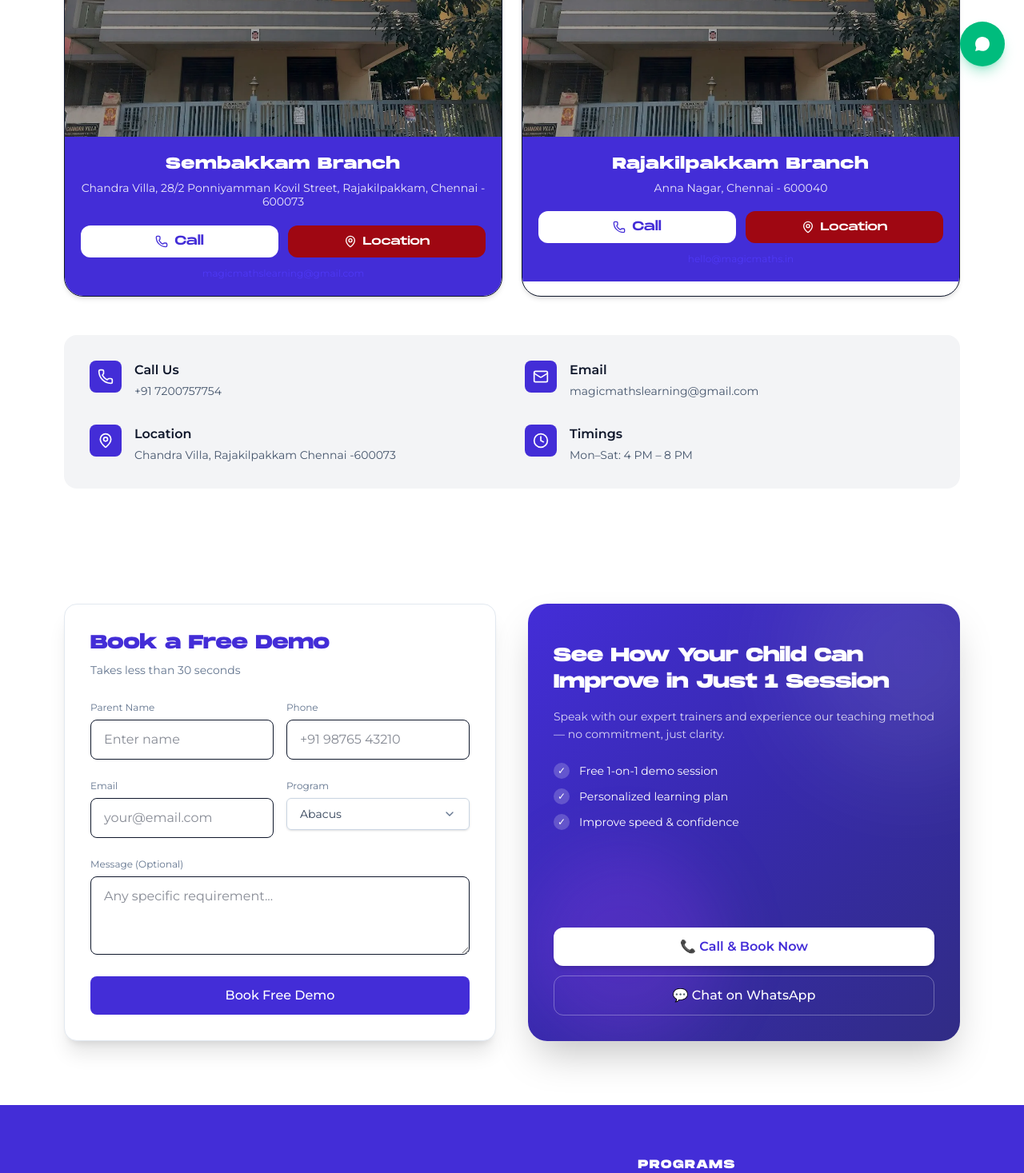
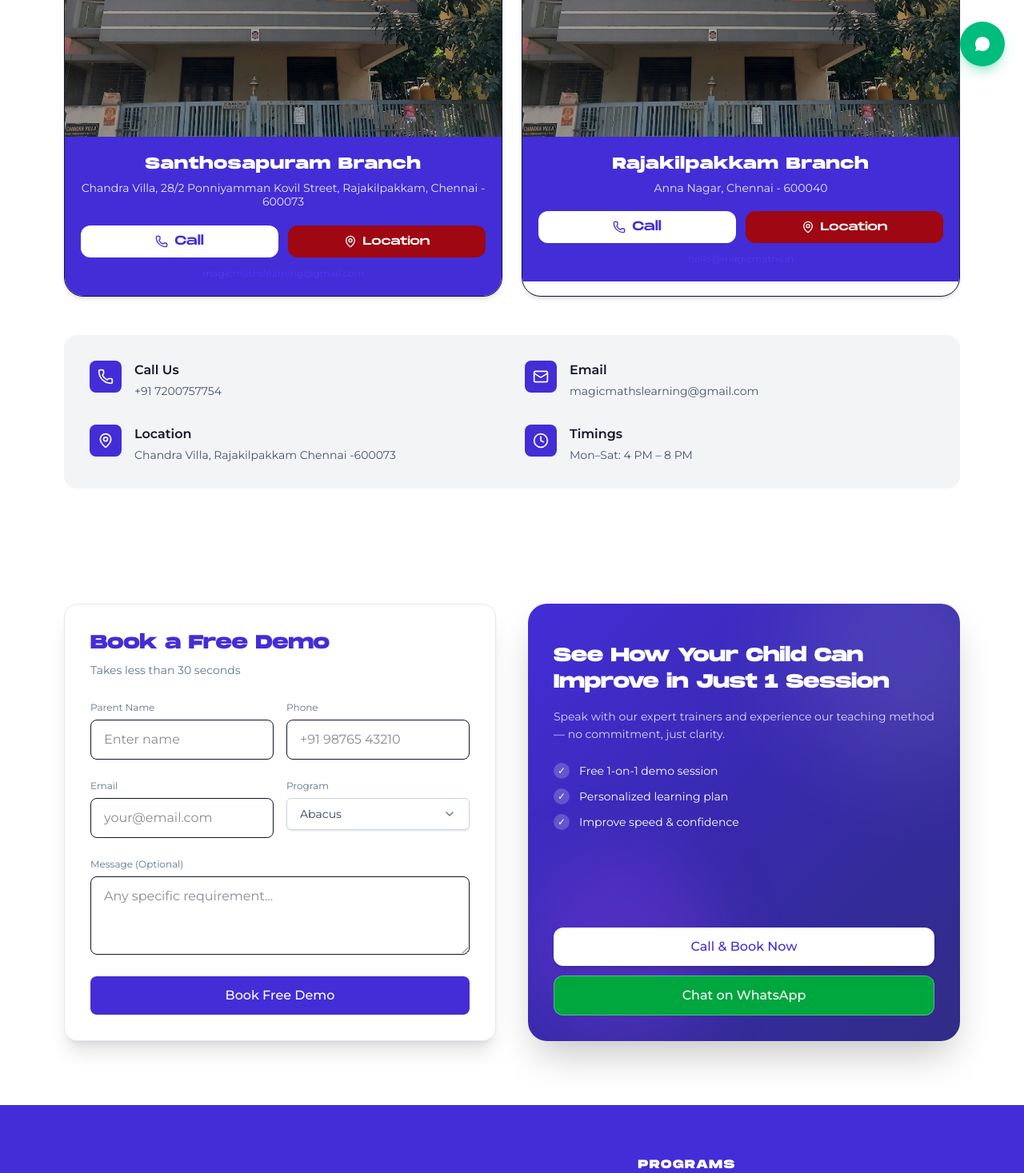
Before and after one commit to SiddharthAnbumani/solve-magic-math-02-05-2026, a Next.js app: page /contact in a window 1280 px wide. Shown: the part 693-2160 px from the top of the page at 80% size. Built offline with nearby package versions, Linux system fonts and the light colour scheme.

Commit message:
Added .env and changed URL

```diff
--- a/app/about/page.tsx
+++ b/app/about/page.tsx
@@ -116,12 +116,12 @@ export default function AboutPage() {
 
       {[
         {
-          name: "Sembakkam",
-          sub: "Flagship center · 30+ students",
+          name: "Santhosapuram",
+          sub: "Flagship center · 100+ students",
         },
         {
           name: "Rajakikpakkam",
-          sub: "Top rated by parents",
+          sub: "Brand New Branch",
         },
         // {
         //   name: "OMR",
--- a/app/contact/page.tsx
+++ b/app/contact/page.tsx
@@ -38,7 +38,7 @@ export default function ContactPage() {
 
             <div className="grid grid-cols-1 sm:grid-cols-2 gap-6">
               <BranchCard
-                name="Sembakkam Branch"
+                name="Santhosapuram Branch"
                 image="/magic_maths_sembakkam.webp"
                 address="Chandra Villa, 28/2 Ponniyamman Kovil Street, Rajakilpakkam, Chennai - 600073"
                 phone="7200757754"
@@ -255,17 +255,17 @@ Chennai -600073
 
     <a
       href="tel:+917200757754"
-      className="block w-full text-center bg-white text-indigo-700 py-3 rounded-xl font-semibold shadow-md hover:scale-[1.02] hover:bg-gray-100 transition"
+      className="block w-full text-center bg-white text-indigo-700 py-3 rounded-xl font-montserrat-500 shadow-md hover:scale-[1.02] hover:bg-gray-100 transition"
     >
-      📞 Call & Book Now
+       Call & Book Now
     </a>
 
     <a
       href="https://wa.me/917200757754"
       target="_blank"
-      className="block w-full text-center border border-white/30 py-3 rounded-xl font-medium hover:bg-white/10 transition"
+      className="block w-full text-center border border-white/30 py-3 rounded-xl font-montserrat-500 bg-green-600 text-white transition"
     >
-      💬 Chat on WhatsApp
+      Chat on WhatsApp
     </a>
 
 
--- a/app/pricing/page.tsx
+++ b/app/pricing/page.tsx
@@ -215,7 +215,7 @@ export default function PricingPage() {
   </p>
 
   <p className="text-sm text-slate-600">
-    Includes T-shirt, bag, and Level 0 onboarding kit
+    Includes T-shirt, bag, and Level 0 Examination Fee
   </p>
 
 </div>
--- a/app/sitemap.ts
+++ b/app/sitemap.ts
@@ -8,7 +8,7 @@ import { LOCATIONS } from '@/data/locations'
  * to override the fallback.
  */
 const SITE_URL = (
-  process.env.NEXT_PUBLIC_SITE_URL ?? 'https://magicmaths.in'
+  process.env.NEXT_PUBLIC_SITE_URL ?? 'https://magicmathslearning.com'
 ).replace(/\/$/, '')
 
 type ChangeFreq = NonNullable<
--- a/data/programs.ts
+++ b/data/programs.ts
@@ -45,6 +45,7 @@ export const ABACUS: Program = {
     'Boosted confidence in maths and beyond',
   ],
   curriculum: [
+    { title: 'Level 0 (L0)', description: 'Introduction to Beads, Bead Count and Which Fingers to Use' },
     { title: 'Beginner (L1–L2)', description: 'Bead positions, single-digit operations, finger techniques.' },
     { title: 'Intermediate (L3–L4)', description: 'Multi-digit addition, subtraction, visualisation drills.' },
     { title: 'Advanced (L5–L6)', description: 'Mental abacus, multiplication, division, decimals.' },
```
